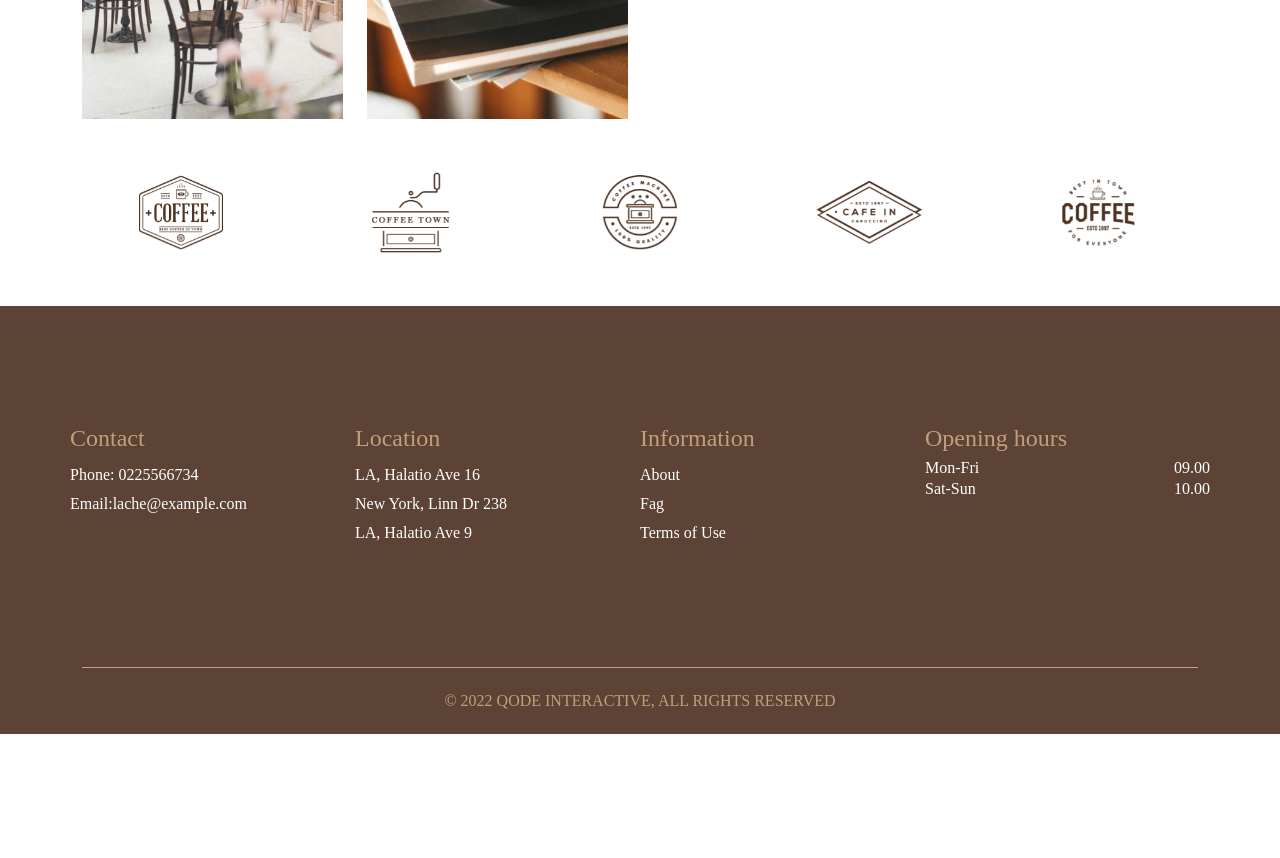
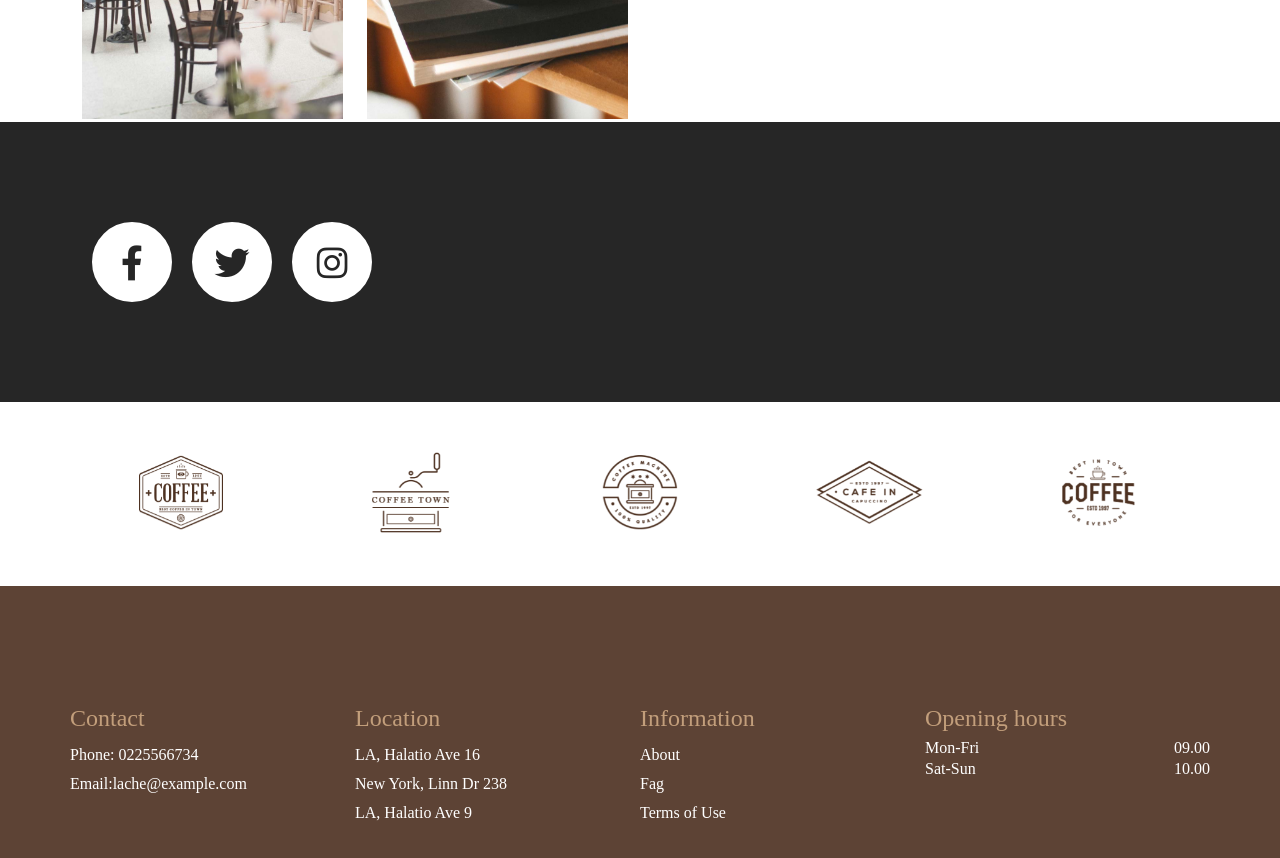
Before and after one commit to FatimaMammadova95/Coffee_Shop, a plain HTML site: page website/index.html in a window 1280 px wide. Shown: the part 4000-4858 px from the top of the page. Before the commit the page ends 4734 px from the top, so only its background shows below. Drawn offline with nearby package versions, Linux system fonts and the light colour scheme; no server answers.

Commit message:
added social media icon in home page

```diff
--- /dev/null
+++ b/website/assets/css/layout/_social.scss
@@ -0,0 +1,65 @@
+#social-subsribe {
+  background: #262626;
+  .social-subsribe {
+    padding: 100px 0;
+    .social {
+        position: relative;
+      ul {
+        display: flex;
+        li {
+          a {
+            width: 80px;
+            height: 80px;
+            background-color: #fff;
+            text-align: center;
+            line-height: 80px;
+            font-size: 35px;
+            margin: 0 10px;
+            display: block;
+            border-radius: 50%;
+            position: relative;
+            overflow: hidden;
+            border: 3px solid #fff;
+            z-index: 1;
+            .icon {
+              position: relative;
+              color: #262626;
+              transition: 0.5s;
+              z-index: 3;
+            }
+            &:hover {
+              .icon {
+                color: #fff;
+                transform: rotateY(360deg);
+              }
+              &::before{
+                top: 0;
+
+              }
+            }
+            &::before{
+                content: "";
+                position: absolute;
+                top: 100%;
+                left: 0;
+                width: 100%;
+                height: 100%;
+                background: #f00;
+                transition: 0.5s;
+                z-index: 2;
+            }
+          }
+          &:nth-child(1) a:before {
+            background: #3b5999;
+          }
+          &:nth-child(2) a:before {
+            background: #55acee;
+          }
+          &:nth-child(3) a:before {
+            background: linear-gradient(#feda75,#fa7e1e, #d62976,#962fbf,#4f5bd5 );
+          }
+        }
+      }
+    }
+  }
+}
--- a/website/assets/css/main.scss
+++ b/website/assets/css/main.scss
@@ -16,6 +16,7 @@
 @import "./layout/product";
 @import "./layout/counter";
 @import "./layout/minimenu";
+@import "./layout/social";
 @import "./layout/partners";
 @import "./layout/footer";
 // Pages
--- a/website/index.html
+++ b/website/index.html
@@ -414,6 +414,27 @@
         </div>
       </div>
     </section>
+    <!-- Social and Subscribe -->
+    <div id="social-subsribe">
+      <div class="container">
+        <div class="social-subsribe row">
+          <div class="social col-6">
+            <ul>
+              <li>
+                <a href="#">
+                  <i class="fab fa-facebook-f icon"></i>    </a>
+              </li>
+              <li>
+                <a href="#"><i class="fab fa-twitter icon"></i></a>
+              </li>
+              <li>
+                <a href="#"><i class="fab fa-instagram icon"></i></a></li>
+
+            </ul>
+          </div>
+        </div>
+      </div>
+    </div>
     <!-- Our Partners -->
     <section id="partners">
       <div class="container">
```
Also changed, not shown: website/assets/css/main.css, 1 other file.
